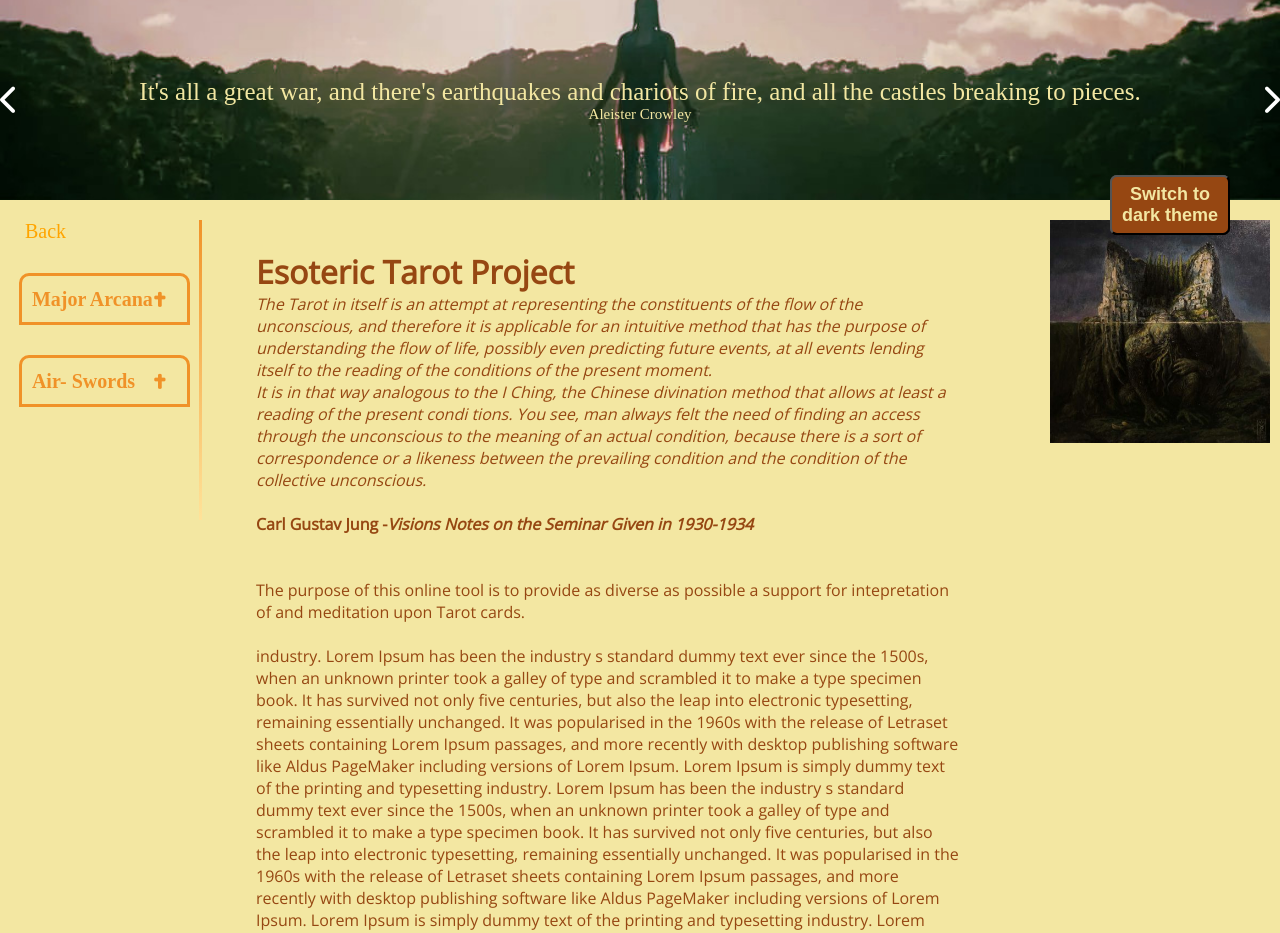
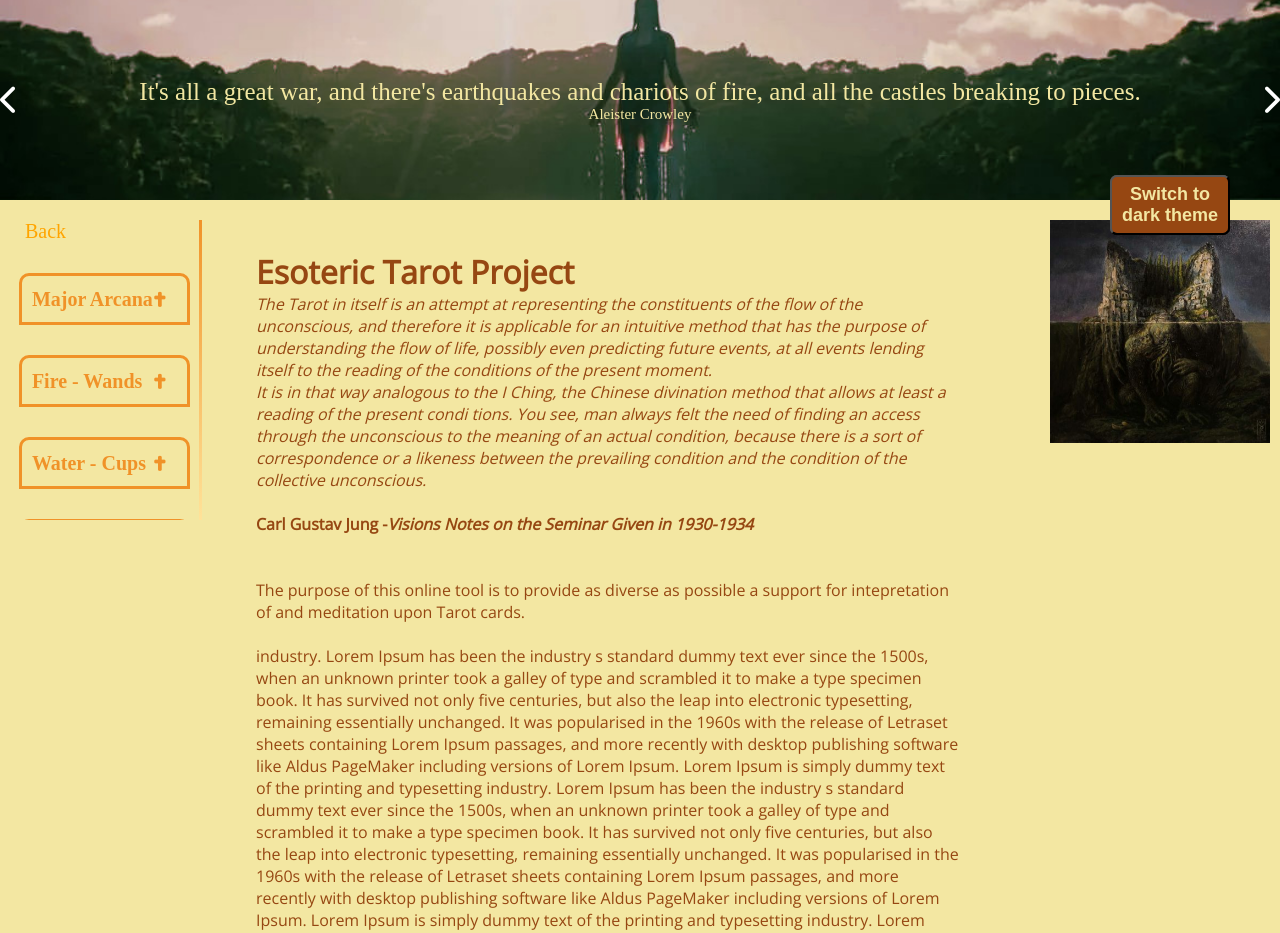
Before and after one commit to uenoeki54/Tarot-Project, a React (Create React App) app: page / in a window 1280 px wide. Shown: the top 933 px of the page. Built offline with nearby package versions, Linux system fonts and the light colour scheme.

Commit message:
Ajouté plsu de menus collapses a gauche

```diff
--- a/src/components/Aside.jsx
+++ b/src/components/Aside.jsx
@@ -18,7 +18,34 @@ function Aside() {
           ))}
         </ul>
       </Collapse>
+      <Collapse title="Fire - Wands" size="small">
+        <ul className="list">
+          {swordsIds.map((id) => (
+            <li key={id.id} className="star">
+              <Link to={`./Card/${id.id}`}>{id.name}</Link>
+            </li>
+          ))}
+        </ul>
+      </Collapse>
+      <Collapse title="Water - Cups" size="small">
+        <ul className="list">
+          {swordsIds.map((id) => (
+            <li key={id.id} className="star">
+              <Link to={`./Card/${id.id}`}>{id.name}</Link>
+            </li>
+          ))}
+        </ul>
+      </Collapse>
       <Collapse title="Air- Swords" size="small">
+        <ul className="list">
+          {swordsIds.map((id) => (
+            <li key={id.id} className="star">
+              <Link to={`./Card/${id.id}`}>{id.name}</Link>
+            </li>
+          ))}
+        </ul>
+      </Collapse>
+      <Collapse title="Earth- Disks" size="small">
         <ul className="list">
           {swordsIds.map((id) => (
             <li key={id.id} className="star">
```
Also changed, not shown: 1 other file (tests, documents, lock files or other folders).
